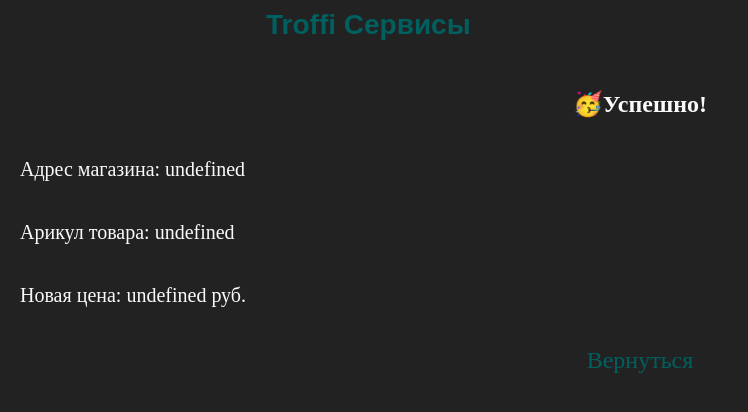
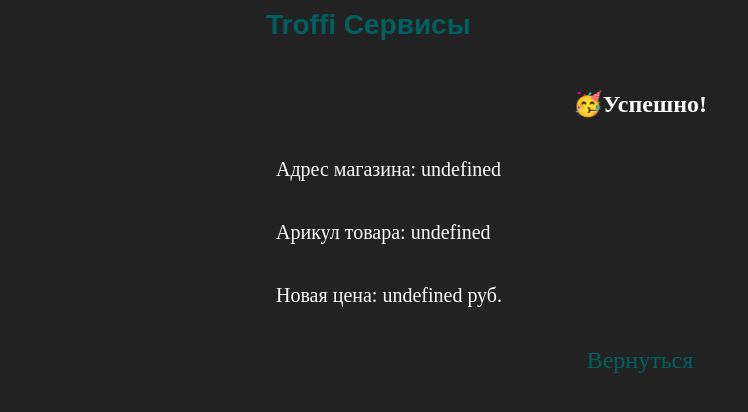
Before and after one commit to TroffiTech/services-headless-site, a Next.js app: page /services/succsess in a window 1280 px wide. Shown: the top 412 px of the page, without its empty margins (0-748 px from the left). Built offline with nearby package versions, Linux system fonts and the light colour scheme.

Commit message:
firefox issue fixed

```diff
--- a/app/globals.css
+++ b/app/globals.css
@@ -60,3 +60,21 @@ body {
     padding: 0 20px;
     width: 100%;
 }
+
+section {
+    width: 100%;
+    height: 100%;
+    display: flex;
+    flex-direction: column;
+    align-items: center;
+}
+
+.section-succsess {
+    display: flex;
+    flex-direction: column;
+    gap: 40px;
+
+    padding: 0 20px;
+    width: 100%;
+    max-width: 768px;
+}
--- a/app/services/page.tsx
+++ b/app/services/page.tsx
@@ -4,8 +4,10 @@ import Header from "@/components/shared/header/Header";
 export default function Services() {
     return (
         <main className='__fullscreen'>
-            <Header />
-            <Tabs />
+            <section>
+                <Header />
+                <Tabs />
+            </section>
         </main>
     );
 }
--- a/app/services/succsess/page.tsx
+++ b/app/services/succsess/page.tsx
@@ -7,8 +7,8 @@ export default async function SuccsessPage(query: {
     const { store, sku, price } = await query.searchParams;
 
     return (
-        <main>
-            <section className='__onecolumn'>
+        <main className='__fullscreen __centerall'>
+            <section className='section-succsess'>
                 <Header />
                 <h1>🥳Успешно!</h1>
                 <p style={{ fontSize: "20px", alignSelf: "start" }}>{`Адрес магазина: ${store}`}</p>
```
Also changed, not shown: app/page.tsx (+5 -3 lines), components/services_tabs/Tabs.module.css (+10 -0 lines).
